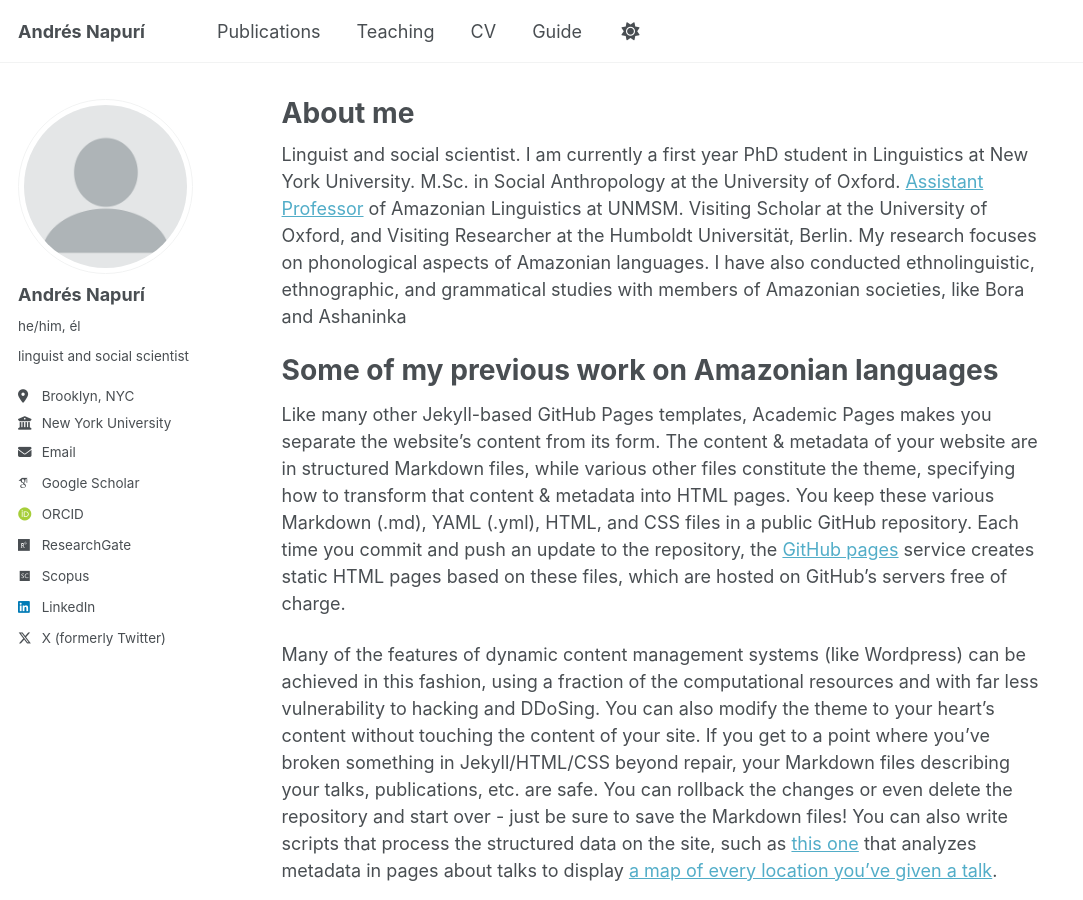
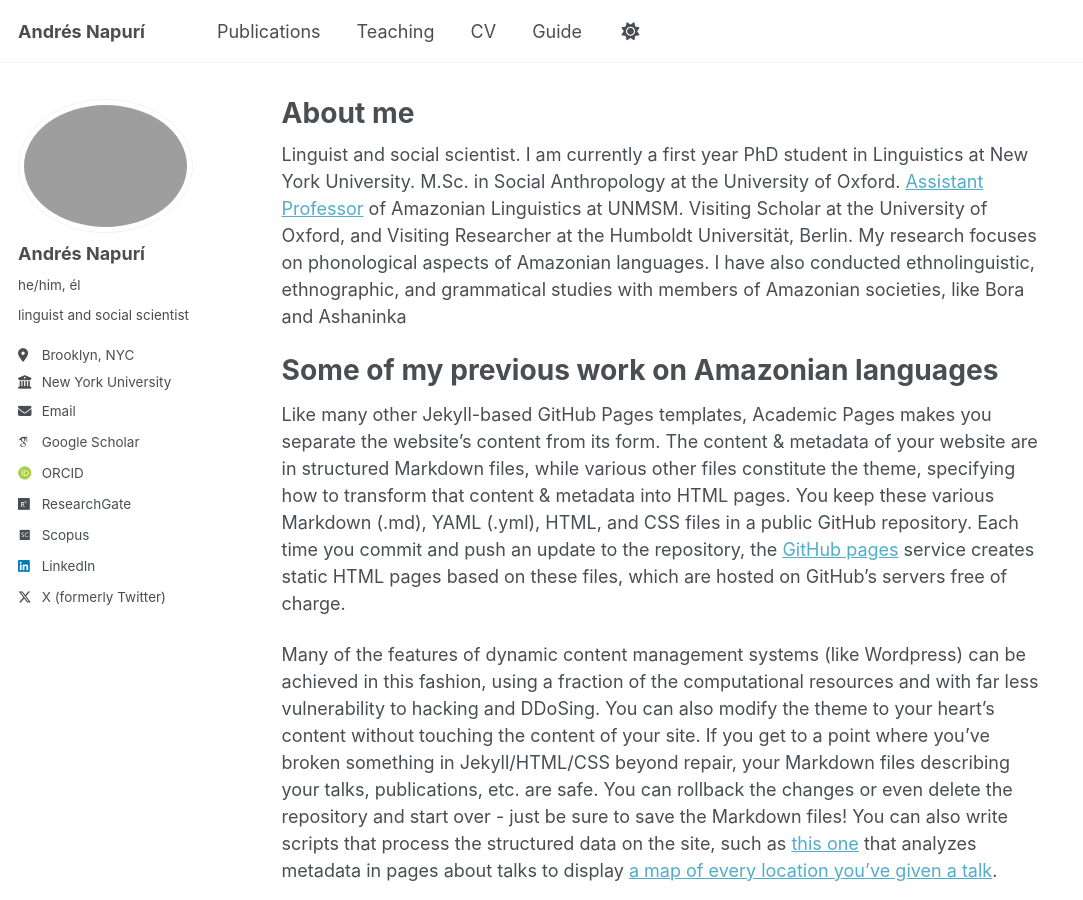
Before and after one commit to andresnapuri/andresnapuri.github.io, a Jekyll site: the page built from _pages/about.md, in a window 1280 px wide and 900 px high. Shown: the whole window, without its empty margins (0-1083 px from the left). Built offline with Jekyll 4.4.1, drawn with Linux system fonts in a browser that asks for light colours; some web fonts are replaced; a script that is not in the unit is left out.

Commit message:
Update _config.yml

```diff
--- a/_config.yml
+++ b/_config.yml
@@ -23,7 +23,7 @@ repository               : "academicpages/academicpages.github.io"
 #               Additional customization can be done by editing /_includes/author-profile.html
 author:
   # Biographic information
-  avatar           : "profile.png"
+  avatar           : "profile2-min.png"
   name             : "Andrés Napurí"
   pronouns         : "he/him, él"
   bio              : "linguist and social scientist"
```
